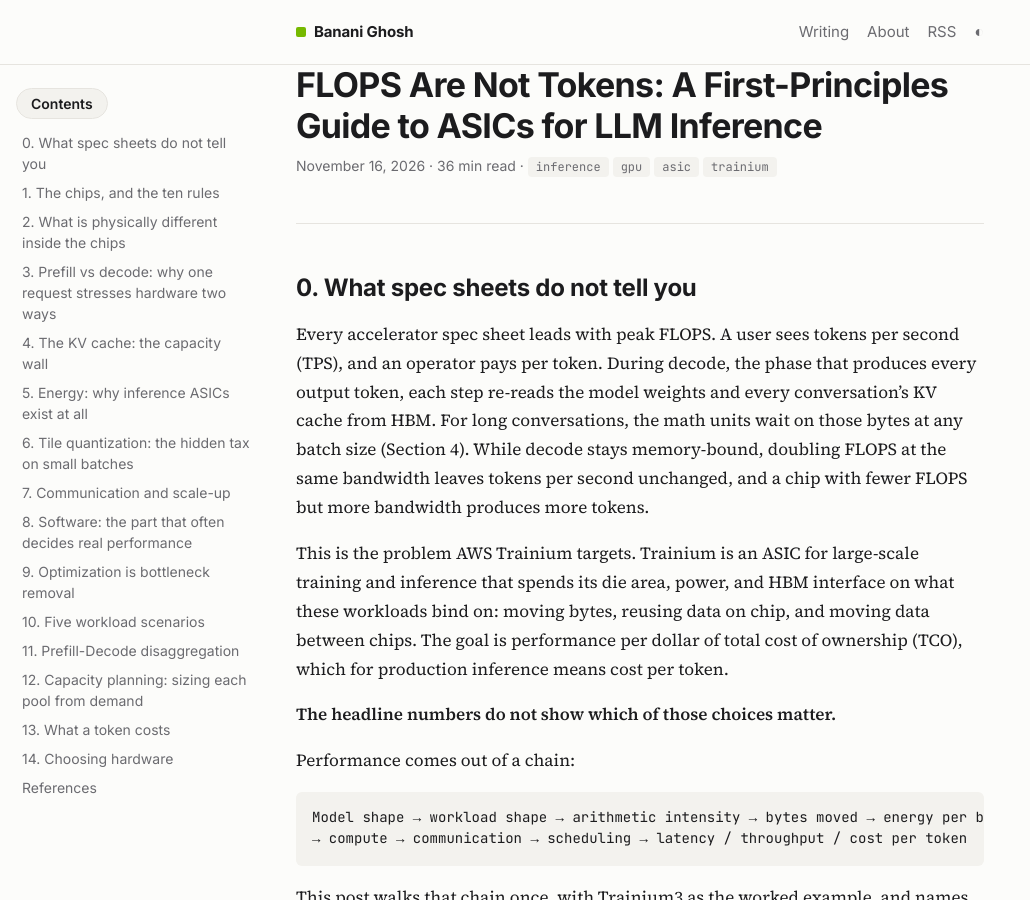
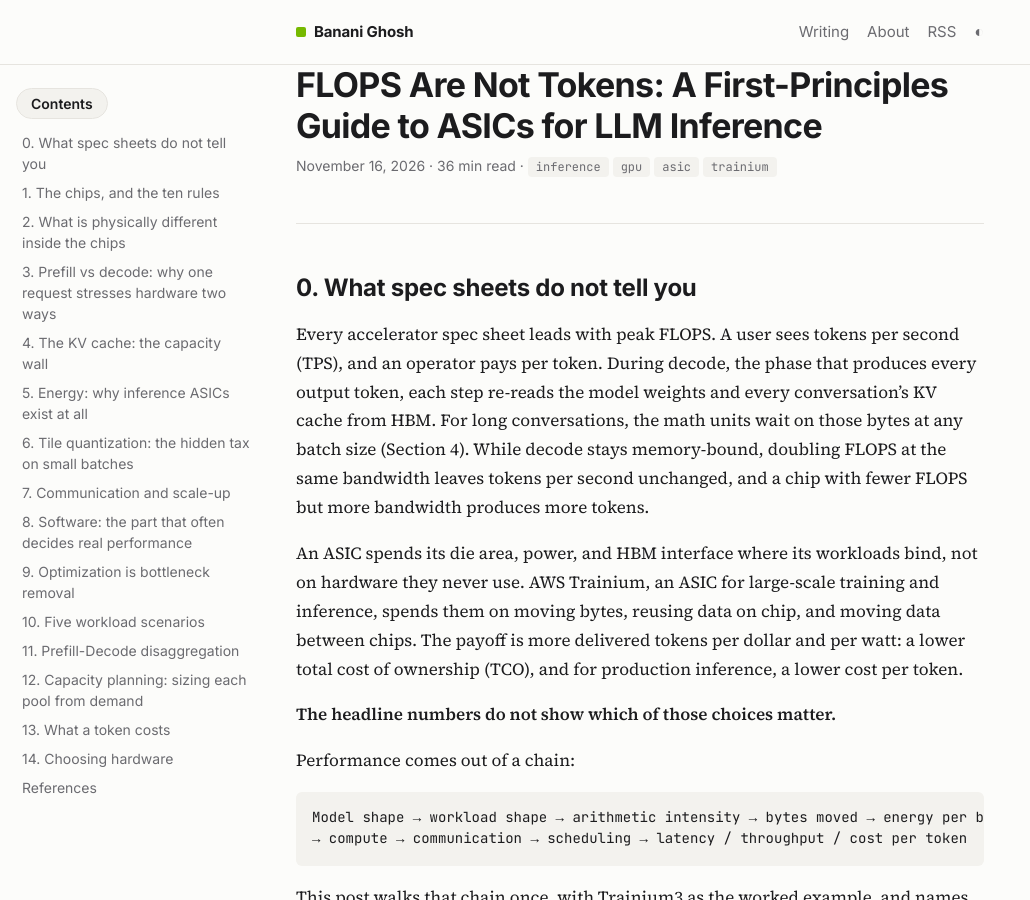
Before and after one commit to bananighosh/bananighosh.github.io, a Jekyll site: the page built from _posts/2026-11-16-flops-are-not-tokens.md, in a window 1280 px wide and 900 px high. Shown: the whole window, without its empty margins (0-1030 px from the left). Built offline with Jekyll 4.4.1, drawn with Linux system fonts in a browser that asks for light colours.

Commit message:
Intro: ASIC budget principle, Trainium as the example, TCO payoff
Co-Authored-By: Claude Opus 5.5 <noreply@anthropic.com>
Claude-Session: https://claude.ai/code/session_01K2HJxVUv7i1duGErniTfDd

```diff
--- a/_posts/2026-11-16-flops-are-not-tokens.md
+++ b/_posts/2026-11-16-flops-are-not-tokens.md
@@ -19,7 +19,7 @@ math: false
 
 Every accelerator spec sheet leads with peak FLOPS. A user sees tokens per second (TPS), and an operator pays per token. During decode, the phase that produces every output token, each step re-reads the model weights and every conversation's KV cache from HBM. For long conversations, the math units wait on those bytes at any batch size (Section 4). While decode stays memory-bound, doubling FLOPS at the same bandwidth leaves tokens per second unchanged, and a chip with fewer FLOPS but more bandwidth produces more tokens.
 
-This is the problem AWS Trainium targets. Trainium is an ASIC for large-scale training and inference that spends its die area, power, and HBM interface on what these workloads bind on: moving bytes, reusing data on chip, and moving data between chips. The goal is performance per dollar of total cost of ownership (TCO), which for production inference means cost per token.
+An ASIC spends its die area, power, and HBM interface where its workloads bind, not on hardware they never use. AWS Trainium, an ASIC for large-scale training and inference, spends them on moving bytes, reusing data on chip, and moving data between chips. The payoff is more delivered tokens per dollar and per watt: a lower total cost of ownership (TCO), and for production inference, a lower cost per token.
 
 <p>
 <b>The headline numbers do not show which of those choices matter.</b>
```
